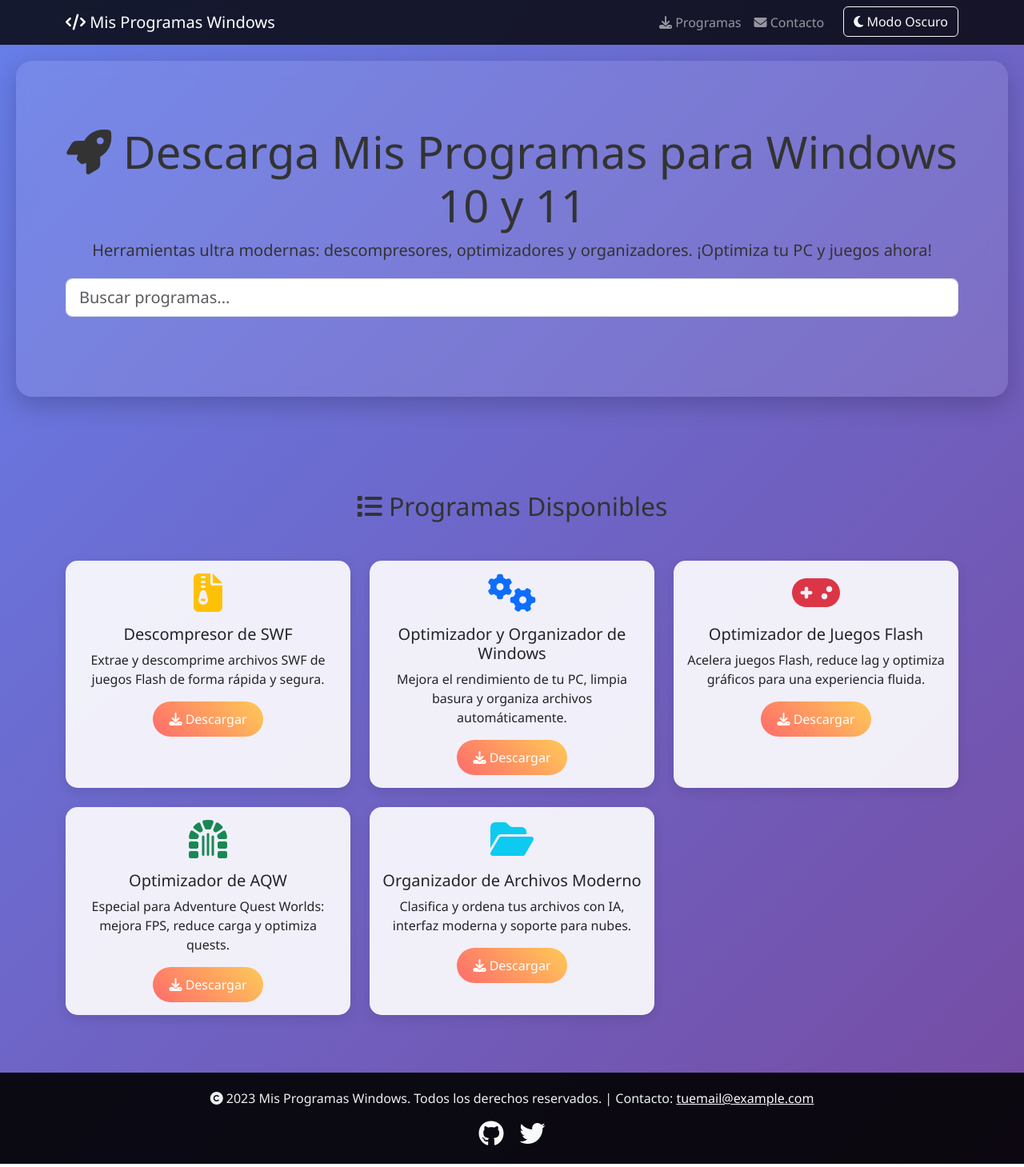
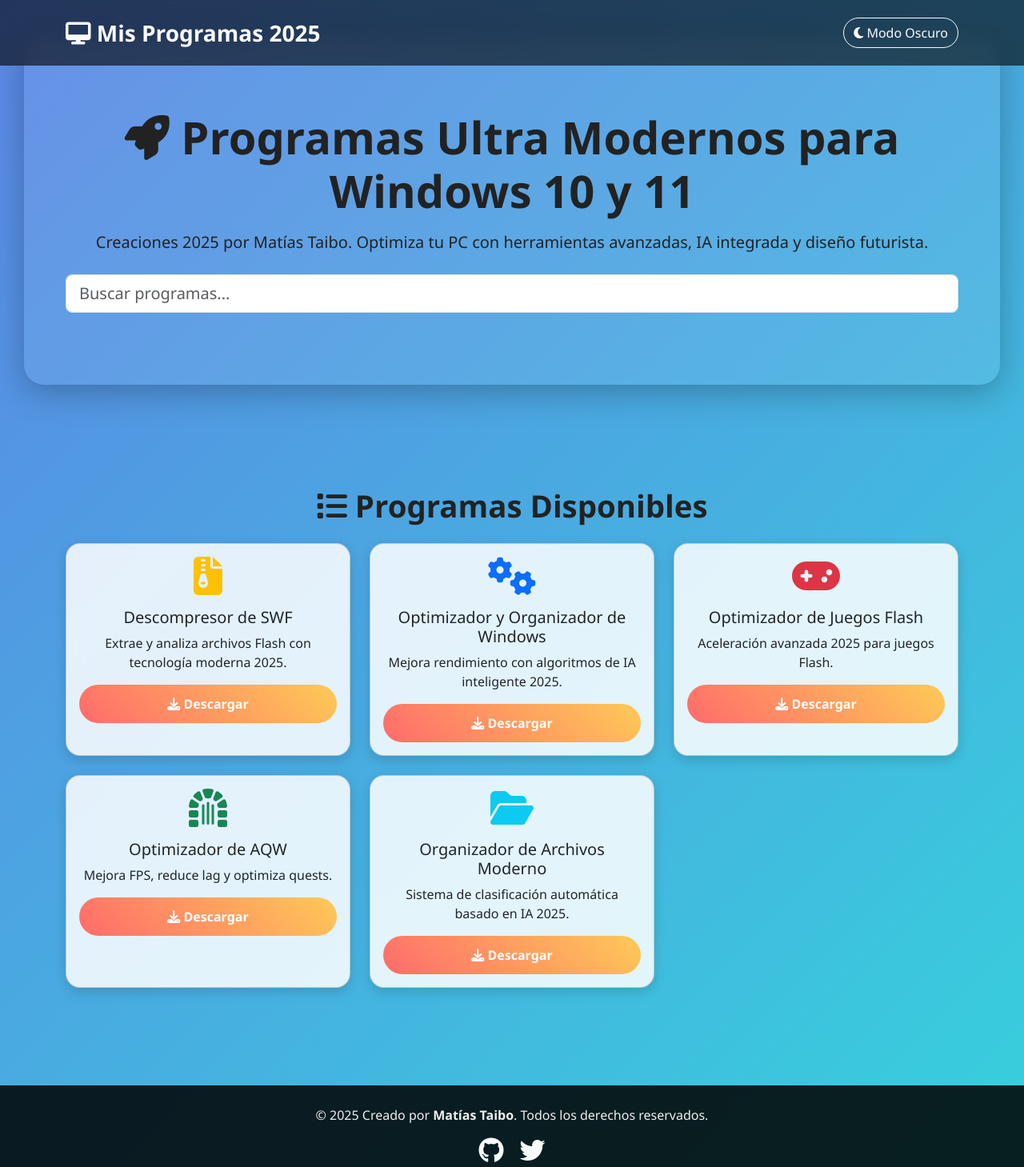
Before and after one commit to rm9jm44jth-blip/PaginaWeb, a plain HTML site: page index.html in a window 1280 px wide. Shown: the whole page at 80% size. Drawn offline with nearby package versions, Linux system fonts and the light colour scheme.

Commit message:
Update index.html

```diff
--- a/index.html
+++ b/index.html
@@ -3,52 +3,98 @@
 <head>
 <meta charset="UTF-8">
 <meta name="viewport" content="width=device-width, initial-scale=1.0">
-    <meta name="description" content="Descarga programas útiles para Windows 10 y 11: descompresores, optimizadores y organizadores. Actualizados y gratis.">
-    <meta name="keywords" content="programas Windows, descarga gratis, Windows 10, Windows 11, descompresor SWF, optimizador juegos">
-    <title>Mis Programas para Windows - Ultra Moderna</title>
-    <!-- Bootstrap CSS -->
-    <link href="https://cdn.jsdelivr.net/npm/bootstrap@5.3.0/dist/css/bootstrap.min.css" rel="stylesheet">
-    <!-- Font Awesome para iconos -->
-    <link rel="stylesheet" href="https://cdnjs.cloudflare.com/ajax/libs/font-awesome/6.4.0/css/all.min.css">
+<title>Mis Programas para Windows - Ultra Moderna 2025 | Creador: Matías Taibo</title>
+<link rel="stylesheet" href="https://cdnjs.cloudflare.com/ajax/libs/font-awesome/6.5.0/css/all.min.css"/>
+<link rel="stylesheet" href="https://cdn.jsdelivr.net/npm/bootstrap@5.3.0/dist/css/bootstrap.min.css"/>
 <style>
-        body { font-family: 'Segoe UI', Tahoma, Geneva, Verdana, sans-serif; background: linear-gradient(135deg, #667eea 0%, #764ba2 100%); color: #333; transition: background 0.3s; }
-        .dark-mode { background: linear-gradient(135deg, #2c3e50 0%, #34495e 100%); color: #ecf0f1; }
-        .hero { background: rgba(255, 255, 255, 0.1); backdrop-filter: blur(10px); padding: 80px 0; border-radius: 20px; margin: 20px; box-shadow: 0 10px 30px rgba(0,0,0,0.2); animation: fadeIn 1s ease-in; }
-        .card { background: rgba(255, 255, 255, 0.9); border: none; border-radius: 15px; box-shadow: 0 5px 15px rgba(0,0,0,0.1); transition: transform 0.3s, box-shadow 0.3s; }
-        .card:hover { transform: translateY(-10px); box-shadow: 0 15px 35px rgba(0,0,0,0.2); }
-        .btn-primary { background: linear-gradient(45deg, #ff6b6b, #feca57); border: none; border-radius: 25px; padding: 10px 20px; transition: all 0.3s; }
-        .btn-primary:hover { background: linear-gradient(45deg, #feca57, #ff6b6b); transform: scale(1.05); }
-        .navbar { background: rgba(0,0,0,0.8); backdrop-filter: blur(10px); }
-        footer { background: rgba(0,0,0,0.9); color: #ecf0f1; padding: 20px 0; }
-        @keyframes fadeIn { from { opacity: 0; } to { opacity: 1; } }
-        .search-container { margin: 20px 0; }
-        .no-results { display: none; color: red; }
-        .section-title { margin-top: 50px; }
+body {
+    font-family: 'Segoe UI', Tahoma, Geneva, Verdana, sans-serif;
+    background: linear-gradient(135deg, #5b86e5 0%, #36d1dc 100%);
+    color: #222;
+    transition: 0.4s ease-in-out;
+}
+.dark-mode {
+    background: linear-gradient(135deg, #0f2027, #203a43, #2c5364);
+    color: #f1f1f1;
+}
+.navbar {
+    background: rgba(0,0,0,0.6);
+    backdrop-filter: blur(12px);
+    padding: 15px 0;
+}
+.hero {
+    background: rgba(255,255,255,0.08);
+    border-radius: 25px;
+    padding: 90px 20px;
+    margin: 30px;
+    box-shadow: 0 10px 40px rgba(0,0,0,0.25);
+    animation: fadeIn 1s ease-in-out;
+}
+.card {
+    border-radius: 18px;
+    background: rgba(255,255,255,0.85);
+    backdrop-filter: blur(8px);
+    transition: 0.4s;
+    box-shadow: 0 5px 15px rgba(0,0,0,0.15);
+}
+.card:hover {
+    transform: translateY(-12px);
+    box-shadow: 0 20px 40px rgba(0,0,0,0.25);
+}
+.btn-primary {
+    border-radius: 30px;
+    background: linear-gradient(45deg, #ff6b6b, #feca57);
+    border: none;
+    padding: 12px 25px;
+    font-weight: bold;
+    transition: 0.3s;
+}
+.btn-primary:hover {
+    transform: scale(1.08);
+    background: linear-gradient(45deg, #feca57, #ff6b6b);
+}
+footer {
+    background: rgba(0,0,0,0.85);
+    backdrop-filter: blur(10px);
+    padding: 25px 0;
+    color: #eee;
+    margin-top: 50px;
+}
+@keyframes fadeIn {
+    from { opacity: 0; transform: translateY(20px);}
+    to { opacity: 1; transform: translateY(0);}
+}
+.search-container {
+    margin-top: 25px;
+}
+.section-title {
+    font-size: 2.4rem;
+    font-weight: bold;
+    margin-top: 50px;
+}
+.no-results {
+    display: none;
+    font-weight: bold;
+    color: #ff3b3b;
+}
 </style>
 </head>
 <body>
-    <!-- Navbar con toggle de modo oscuro -->
-    <nav class="navbar navbar-expand-lg navbar-dark">
-        <div class="container">
-            <a class="navbar-brand" href="#"><i class="fas fa-code"></i> Mis Programas Windows</a>
-            <button class="navbar-toggler" type="button" data-bs-toggle="collapse" data-bs-target="#navbarNav">
-                <span class="navbar-toggler-icon"></span>
-            </button>
-            <div class="collapse navbar-collapse" id="navbarNav">
-                <ul class="navbar-nav ms-auto">
-                    <li class="nav-item"><a class="nav-link" href="#programas"><i class="fas fa-download"></i> Programas</a></li>
-                    <li class="nav-item"><a class="nav-link" href="#contacto"><i class="fas fa-envelope"></i> Contacto</a></li>
-                    <li class="nav-item"><button id="darkModeToggle" class="btn btn-outline-light ms-3"><i class="fas fa-moon"></i> Modo Oscuro</button></li>
-                </ul>
-            </div>
+
+<!-- NAVBAR -->
+<nav class="navbar navbar-dark fixed-top">
+    <div class="container d-flex justify-content-between align-items-center">
+        <a class="navbar-brand fw-bold fs-3 text-light"><i class="fas fa-desktop"></i> Mis Programas 2025</a>
+        <button id="darkModeToggle" class="btn btn-outline-light rounded-pill"><i class="fas fa-moon"></i> Modo Oscuro</button>
     </div>
 </nav>
 
-    <!-- Sección Hero -->
-    <section class="hero text-center">
+<!-- HERO -->
+<section class="hero text-center mt-5">
     <div class="container">
-            <h1 class="display-4"><i class="fas fa-rocket"></i> Descarga Mis Programas para Windows 10 y 11</h1>
-            <p class="lead">Herramientas ultra modernas: descompresores, optimizadores y organizadores. ¡Optimiza tu PC y juegos ahora!</p>
+        <h1 class="display-4 fw-bold"><i class="fas fa-rocket"></i> Programas Ultra Modernos para Windows 10 y 11</h1>
+        <p class="lead mt-3">Creaciones 2025 por <strong>Matías Taibo</strong>. Optimiza tu PC con herramientas avanzadas, IA integrada y diseño futurista.</p>
+
         <div class="search-container">
             <input type="text" id="searchInput" class="form-control form-control-lg" placeholder="Buscar programas...">
             <p id="noResults" class="no-results mt-2">No se encontraron resultados.</p>
@@ -56,107 +102,107 @@
     </div>
 </section>
 
-    <!-- Sección de Programas -->
-    <section id="programas" class="py-5">
+<!-- PROGRAMAS -->
+<section class="py-5">
     <div class="container">
-            <h2 class="text-center mb-5 section-title"><i class="fas fa-list"></i> Programas Disponibles</h2>
-            <div class="row" id="programasContainer">
-                <!-- Descompresor de SWF -->
+        <h2 class="text-center section-title"><i class="fas fa-list"></i> Programas Disponibles</h2>
+        <div class="row mt-4" id="programasContainer">
+
+            <!-- SWF -->
             <div class="col-md-6 col-lg-4 mb-4 programa-item" data-nombre="Descompresor de SWF">
-                    <div class="card h-100">
-                        <div class="card-body text-center">
+                <div class="card h-100 text-center p-3">
                     <i class="fas fa-file-archive fa-3x text-warning mb-3"></i>
                     <h5 class="card-title">Descompresor de SWF</h5>
-                            <p class="card-text">Extrae y descomprime archivos SWF de juegos Flash de forma rápida y segura.</p>
-                            <a href="https://drive.google.com/uc?export=download&id=TU_ID_DEL_ARCHIVO_SWF" class="btn btn-primary"><i class="fas fa-download"></i> Descargar</a>
+                    <p>Extrae y analiza archivos Flash con tecnología moderna 2025.</p>
+                    <a href="#" class="btn btn-primary"><i class="fas fa-download"></i> Descargar</a>
                 </div>
             </div>
-                </div>
-                <!-- Optimizador y Organizador de Windows -->
+
+            <!-- Optimizador Windows -->
             <div class="col-md-6 col-lg-4 mb-4 programa-item" data-nombre="Optimizador y Organizador de Windows">
-                    <div class="card h-100">
-                        <div class="card-body text-center">
+                <div class="card h-100 text-center p-3">
                     <i class="fas fa-cogs fa-3x text-primary mb-3"></i>
                     <h5 class="card-title">Optimizador y Organizador de Windows</h5>
-                            <p class="card-text">Mejora el rendimiento de tu PC, limpia basura y organiza archivos automáticamente.</p>
-                            <a href="https://drive.google.com/uc?export=download&id=TU_ID_DEL_ARCHIVO_OPTIMIZADOR" class="btn btn-primary"><i class="fas fa-download"></i> Descargar</a>
+                    <p>Mejora rendimiento con algoritmos de IA inteligente 2025.</p>
+                    <a href="#" class="btn btn-primary"><i class="fas fa-download"></i> Descargar</a>
                 </div>
             </div>
-                </div>
-                <!-- Optimizador de Juegos Flash -->
+
+            <!-- Flash Games -->
             <div class="col-md-6 col-lg-4 mb-4 programa-item" data-nombre="Optimizador de Juegos Flash">
-                    <div class="card h-100">
-                        <div class="card-body text-center">
+                <div class="card h-100 text-center p-3">
                     <i class="fas fa-gamepad fa-3x text-danger mb-3"></i>
                     <h5 class="card-title">Optimizador de Juegos Flash</h5>
-                            <p class="card-text">Acelera juegos Flash, reduce lag y optimiza gráficos para una experiencia fluida.</p>
-                            <a href="https://drive.google.com/uc?export=download&id=TU_ID_DEL_ARCHIVO_FLASH" class="btn btn-primary"><i class="fas fa-download"></i> Descargar</a>
+                    <p>Aceleración avanzada 2025 para juegos Flash.</p>
+                    <a href="#" class="btn btn-primary"><i class="fas fa-download"></i> Descargar</a>
                 </div>
             </div>
-                </div>
-                <!-- Optimizador de AQW -->
+
+            <!-- AQW -->
             <div class="col-md-6 col-lg-4 mb-4 programa-item" data-nombre="Optimizador de AQW">
-                    <div class="card h-100">
-                        <div class="card-body text-center">
+                <div class="card h-100 text-center p-3">
                     <i class="fas fa-dungeon fa-3x text-success mb-3"></i>
                     <h5 class="card-title">Optimizador de AQW</h5>
-                            <p class="card-text">Especial para Adventure Quest Worlds: mejora FPS, reduce carga y optimiza quests.</p>
-                            <a href="https://drive.google.com/uc?export=download&id=TU_ID_DEL_ARCHIVO_AQW" class="btn btn-primary"><i class="fas fa-download"></i> Descargar</a>
+                    <p>Mejora FPS, reduce lag y optimiza quests.</p>
+                    <a href="#" class="btn btn-primary"><i class="fas fa-download"></i> Descargar</a>
                 </div>
             </div>
-                </div>
-                <!-- Organizador de Archivos Moderno -->
+
+            <!-- Organizador Moderno -->
             <div class="col-md-6 col-lg-4 mb-4 programa-item" data-nombre="Organizador de Archivos Moderno">
-                    <div class="card h-100">
-                        <div class="card-body text-center">
+                <div class="card h-100 text-center p-3">
                     <i class="fas fa-folder-open fa-3x text-info mb-3"></i>
                     <h5 class="card-title">Organizador de Archivos Moderno</h5>
-                            <p class="card-text">Clasifica y ordena tus archivos con IA, interfaz moderna y soporte para nubes.</p>
-                            <a href="https://drive.google.com/uc?export=download&id=TU_ID_DEL_ARCHIVO_ORGANIZADOR" class="btn btn-primary"><i class="fas fa-download"></i> Descargar</a>
+                    <p>Sistema de clasificación automática basado en IA 2025.</p>
+                    <a href="#" class="btn btn-primary"><i class="fas fa-download"></i> Descargar</a>
                 </div>
             </div>
-                </div>
-                <!-- Agrega más cards aquí si necesitas -->
+
         </div>
     </div>
 </section>
 
-    <!-- Footer -->
-    <footer id="contacto" class="text-center">
-        <div class="container">
-            <p><i class="fas fa-copyright"></i> 2023 Mis Programas Windows. Todos los derechos reservados. | Contacto: <a href="mailto:tuemail@example.com" class="text-light">tuemail@example.com</a></p>
-            <div class="social-icons">
+<!-- FOOTER -->
+<footer class="text-center">
+    <p>© 2025 Creado por <strong>Matías Taibo</strong>. Todos los derechos reservados.</p>
+    <div class="social-icons mt-2">
         <a href="#" class="text-light me-3"><i class="fab fa-github fa-2x"></i></a>
         <a href="#" class="text-light"><i class="fab fa-twitter fa-2x"></i></a>
     </div>
-        </div>
 </footer>
 
-    <!-- Scripts -->
-    <script src="https://cdn.jsdelivr.net/npm/bootstrap@5.3.0/dist/js/bootstrap.bundle.min.js"></script>
 <script>
-        // Toggle Modo Oscuro
-        document.getElementById('darkModeToggle').addEventListener('click', function() {
+// MODO OSCURO
+const toggle = document.getElementById('darkModeToggle');
+toggle.addEventListener('click', () => {
     document.body.classList.toggle('dark-mode');
-            this.innerHTML = document.body.classList.contains('dark-mode') ? '<i class="fas fa-sun"></i> Modo Claro' : '<i class="fas fa-moon"></i> Modo Oscuro';
+    toggle.innerHTML = document.body.classList.contains('dark-mode')
+        ? '<i class="fas fa-sun"></i> Modo Claro'
+        : '<i class="fas fa-moon"></i> Modo Oscuro';
 });
 
-        // Buscador
-        document.getElementById('searchInput').addEventListener('input', function() {
-            const query = this.value.toLowerCase();
+// BUSCADOR
+const searchInput = document.getElementById('searchInput');
 const items = document.querySelectorAll('.programa-item');
-            let hasResults = false;
+const noResults = document.getElementById('noResults');
+
+searchInput.addEventListener('input', () => {
+    const query = searchInput.value.toLowerCase();
+    let found = false;
+
     items.forEach(item => {
-                const nombre = item.getAttribute('data-nombre').toLowerCase();
-                if (nombre.includes(query)) {
+        const name = item.getAttribute('data-nombre').toLowerCase();
+        if (name.includes(query)) {
             item.style.display = 'block';
-                    hasResults = true;
+            found = true;
         } else {
             item.style.display = 'none';
         }
     });
-            document.getElementById('noResults').style.display = hasResults ? 'none' : 'block';
+
+    noResults.style.display = found ? 'none' : 'block';
 });
 </script>
+
 </body>
 </html>
```
Lines whose indentation alone changed are shown as unchanged.
